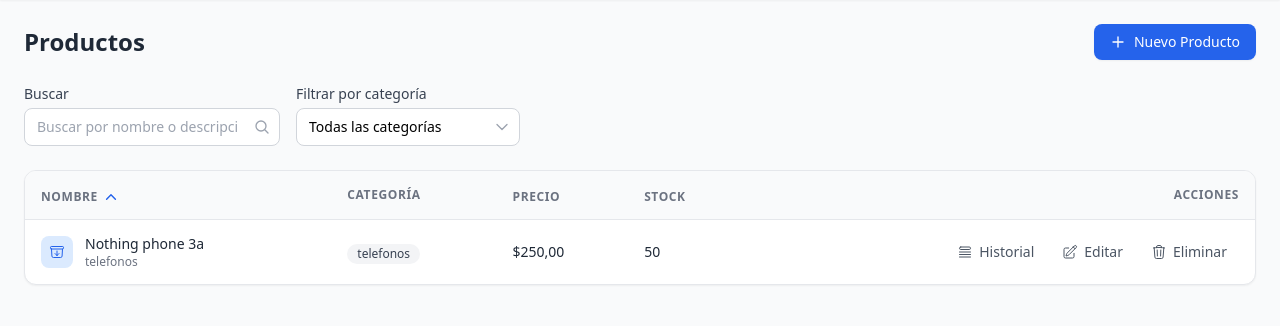
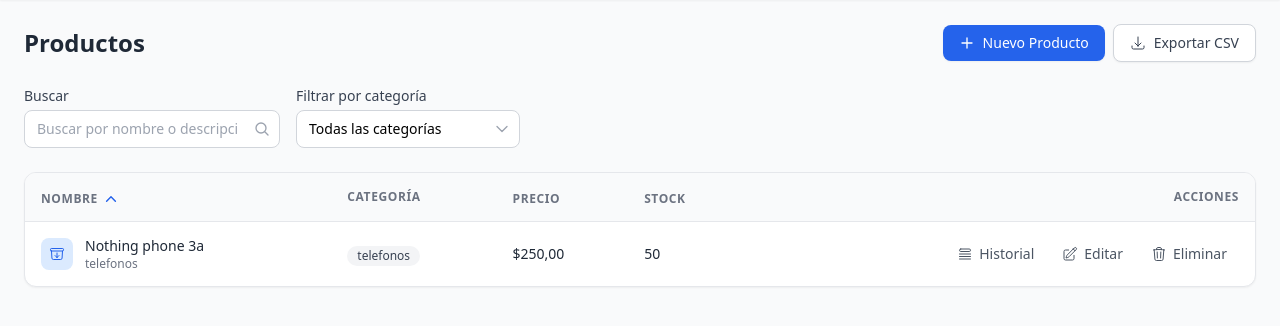
Before and after one commit to david-jalon/gestion_inventario_django, a Django app: page /productos/ in a window 1280 px wide. Shown: the part 65-391 px from the top of the page. Run offline with Django 5.2, Linux system fonts and the light colour scheme; a user stored in the database is signed in; data comes from the database, SQL or seed files in the repository; both versions use the stored data as it was after the commit; some libraries are stand-ins or nearby versions.

Commit message:
phase 8.1 completed

```diff
--- a/inventory/urls.py
+++ b/inventory/urls.py
@@ -5,6 +5,7 @@ urlpatterns = [
     path('', views.dashboard, name='dashboard'),
     path('productos/', views.product_list, name='product_list'),
     path('productos/nuevo/', views.product_create, name='product_create'),
+    path('productos/exportar/', views.product_export_csv, name='product_export_csv'),
     path('productos/<int:pk>/editar/', views.product_update, name='product_update'),
     path('productos/<int:pk>/eliminar/', views.product_delete, name='product_delete'),
     path('productos/<int:product_pk>/movimientos/', views.movement_list, name='movement_list'),
--- a/inventory/views.py
+++ b/inventory/views.py
@@ -1,9 +1,12 @@
+import csv
 from functools import wraps
+from django.http import HttpResponse
 from django.shortcuts import render, redirect, get_object_or_404
 from django.contrib import messages
 from django.contrib.auth.decorators import login_required
 from django.core.paginator import Paginator
 from django.db.models import Sum, F, Count, Q
+from django.utils import timezone
 from .models import Category, Product, StockMovement
 from .forms import ProductForm, CategoryForm, StockMovementForm
 
@@ -211,3 +214,24 @@ def movement_create(request, product_pk):
         'form': form,
         'product': product,
     })
+
+
+@login_required
+def product_export_csv(request):
+    response = HttpResponse(content_type='text/csv; charset=utf-8')
+    timestamp = timezone.now().strftime('%Y%m%d_%H%M')
+    response['Content-Disposition'] = f'attachment; filename="productos_{timestamp}.csv"'
+    response.write('\ufeff')
+    writer = csv.writer(response)
+    writer.writerow(['Nombre', 'Descripción', 'Categoría', 'Precio', 'Stock', 'Umbral de stock bajo'])
+    products = Product.objects.select_related('category').all()
+    for p in products:
+        writer.writerow([
+            p.name,
+            p.description,
+            p.category.name if p.category else '',
+            str(p.price),
+            p.stock,
+            p.low_stock_threshold,
+        ])
+    return response
--- a/templates/inventory/product_list.html
+++ b/templates/inventory/product_list.html
@@ -4,14 +4,22 @@
 {% if products %}
 <div class="flex flex-col sm:flex-row sm:justify-between sm:items-center gap-4 mb-6">
     <h1 class="text-2xl font-bold text-gray-800">Productos</h1>
+    <div class="flex items-center gap-2 self-start">
         {% if perms.inventory.add_product %}
-    <a href="{% url 'product_create' %}" class="inline-flex items-center gap-2 bg-blue-600 hover:bg-blue-500 text-white px-4 py-2 rounded-lg text-sm font-medium transition-colors shadow-sm self-start">
+        <a href="{% url 'product_create' %}" class="inline-flex items-center gap-2 bg-blue-600 hover:bg-blue-500 text-white px-4 py-2 rounded-lg text-sm font-medium transition-colors shadow-sm">
             <svg xmlns="http://www.w3.org/2000/svg" class="w-4 h-4" fill="none" viewBox="0 0 24 24" stroke-width="2" stroke="currentColor">
                 <path stroke-linecap="round" stroke-linejoin="round" d="M12 4.5v15m7.5-7.5h-15" />
             </svg>
             Nuevo Producto
         </a>
         {% endif %}
+        <a href="{% url 'product_export_csv' %}" class="inline-flex items-center gap-2 bg-white border border-gray-300 hover:bg-gray-50 text-gray-700 px-4 py-2 rounded-lg text-sm font-medium transition-colors shadow-sm">
+            <svg xmlns="http://www.w3.org/2000/svg" class="w-4 h-4" fill="none" viewBox="0 0 24 24" stroke-width="1.5" stroke="currentColor">
+                <path stroke-linecap="round" stroke-linejoin="round" d="M3 16.5v2.25A2.25 2.25 0 0 0 5.25 21h13.5A2.25 2.25 0 0 0 21 18.75V16.5M16.5 12 12 16.5m0 0L7.5 12m4.5 4.5V3" />
+            </svg>
+            Exportar CSV
+        </a>
+    </div>
 </div>
 
 <form method="get" class="mb-6 flex flex-col sm:flex-row gap-4 items-start sm:items-end">
```
Also changed, not shown: ROADMAP.md (+10 -1 lines), inventory/tests/test_views.py (+29 -0 lines), db.sqlite3. Lines whose indentation alone changed are shown as unchanged.
